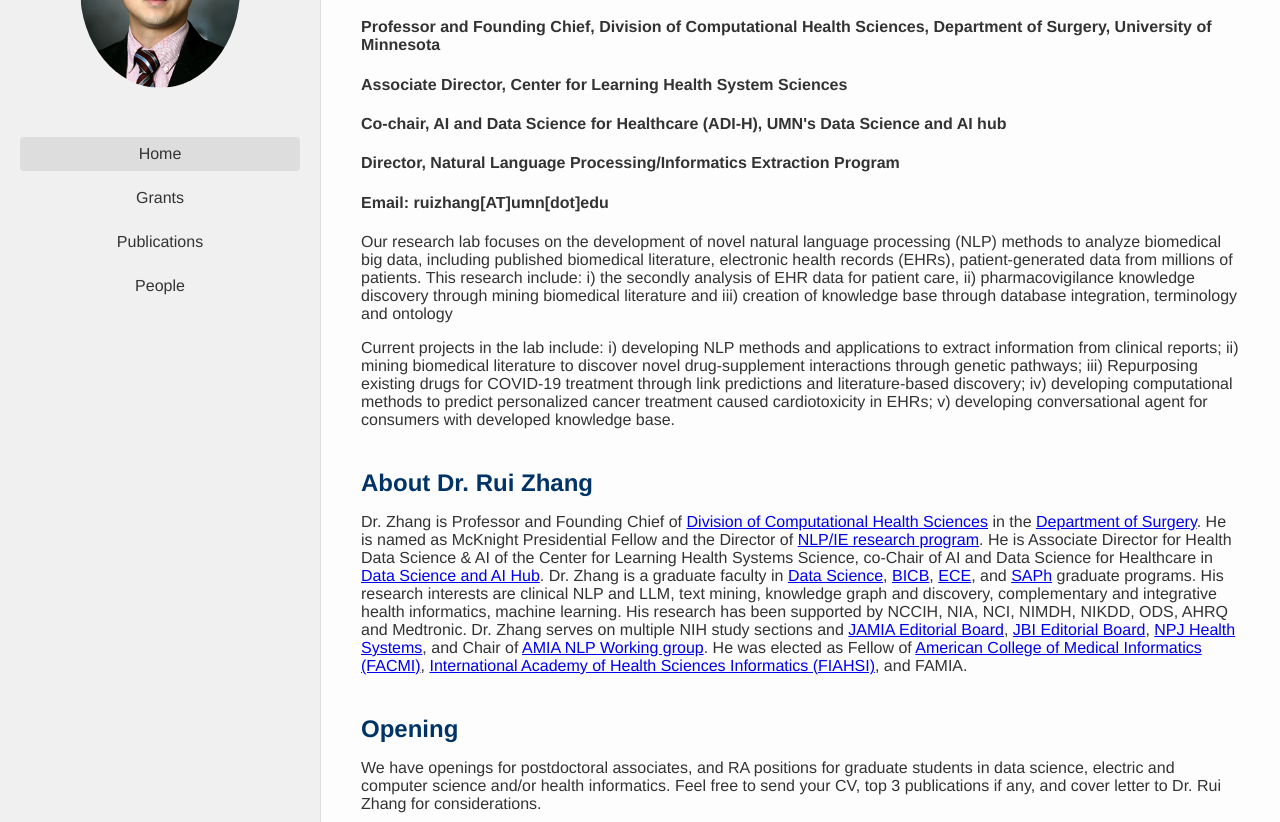
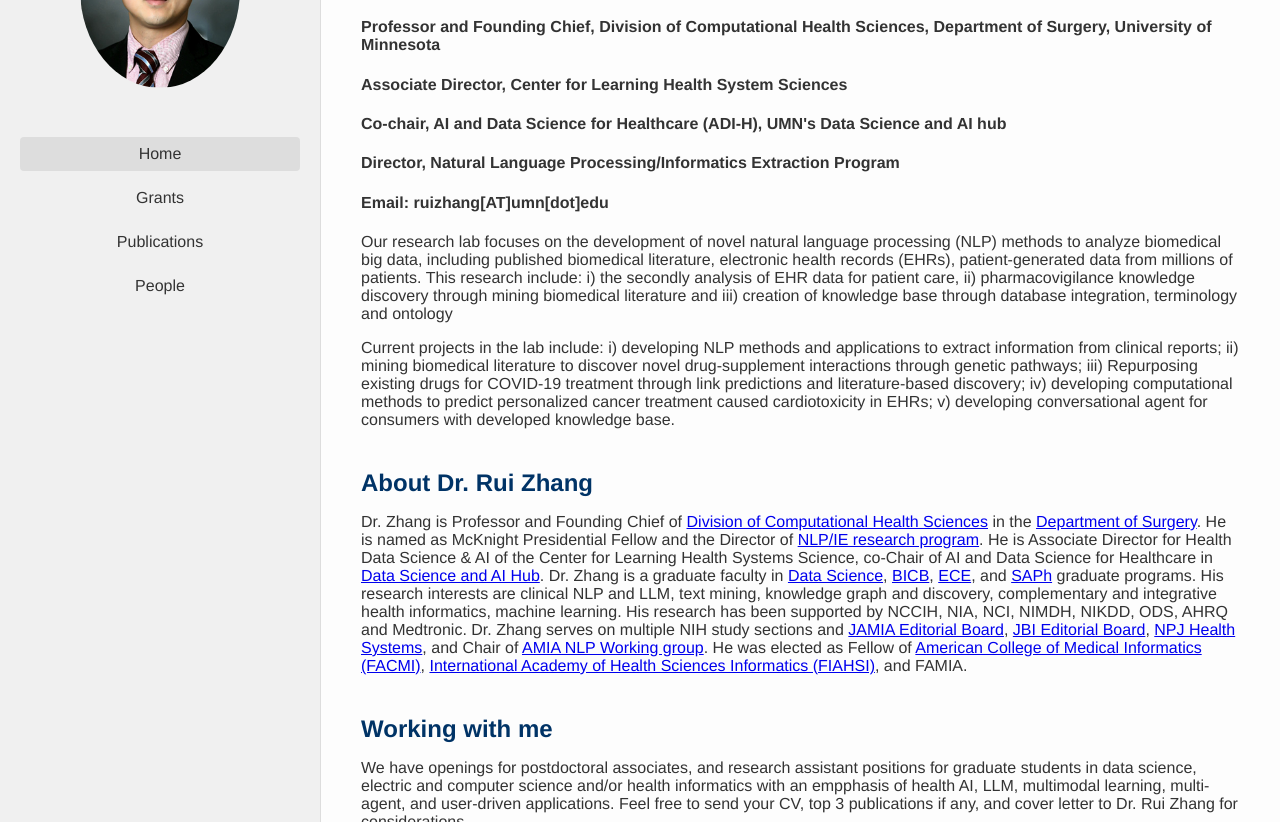
Before and after one commit to zhang-informatics/zhang-informatics.github.io, a plain HTML site: page index.html in a window 1280 px wide. Shown: the part 130-952 px from the top of the page. Drawn offline with Linux system fonts and the light colour scheme.

Commit message:
index.html

```diff
--- a/index.html
+++ b/index.html
@@ -50,8 +50,8 @@
 
     <!-- Section 3: Jobs opening -->
     <section>
-      <h2>Opening</h2>
-      <p>We have openings for postdoctoral associates, and RA positions for graduate students in data science, electric and computer science and/or health informatics. Feel free to send your CV, top 3 publications if any, and cover letter to Dr. Rui Zhang for considerations.</p>
+      <h2>Working with me</h2>
+      <p>We have openings for postdoctoral associates, and research assistant positions for graduate students in data science, electric and computer science and/or health informatics with an empphasis of health AI, LLM, multimodal learning, multi-agent, and user-driven applications. Feel free to send your CV, top 3 publications if any, and cover letter to Dr. Rui Zhang for considerations.</p>
       <p>Prospective PhD applications can apply directly through <a href="https://healthinformatics.umn.edu/graduate-program/program-overview" target="_blank">Health Informatics</a>, <a href="https://r.umn.edu/academics/graduate-programs/bioinformatics-and-computational-biology/bioinformatics-and" target="_blank">BICB</a>,  <a href="https://cse.umn.edu/ece/graduate" target="_blank">ECE</a> programs and mention Prof. Zhang as their potential advisor on their application documents.</p>
     </section>
 
```
